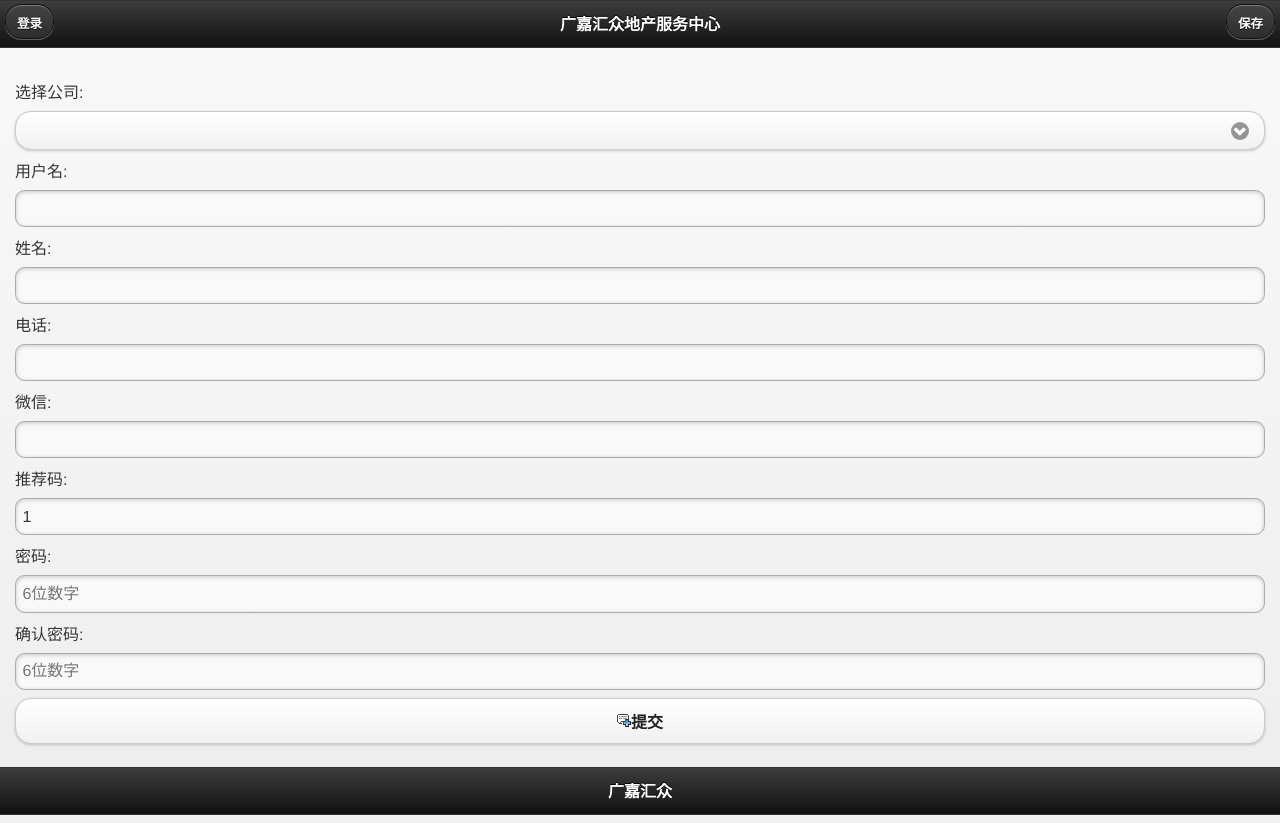
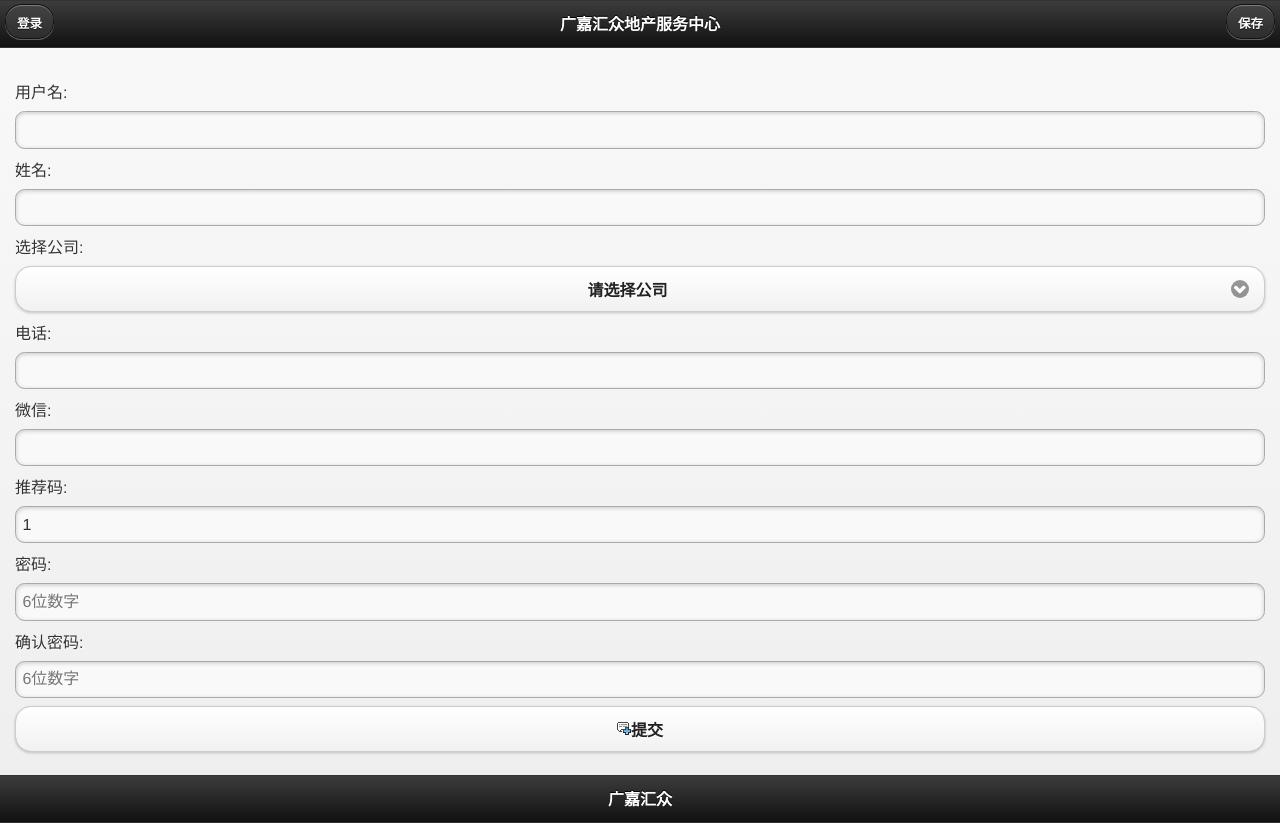
Before and after one commit to heymix/housexm, a PHP site: page /xiangmu/mobile/reg.php?parentId=1 in a window 1280 px wide. Run offline with PHP 8.4, Linux system fonts and the light colour scheme; the visitor is signed in with stand-in values (Sample User, id 1); data that the repository does not hold is empty.

Commit message:
修改登录

```diff
--- a/mobile/reg.php
+++ b/mobile/reg.php
@@ -30,7 +30,10 @@ $(document).ready(function(){
         		alert("姓名不能为空！");
         		return false;
         	}
-
+        	if($("#companyId").val()==""){
+        		alert("请选择公司！");
+        		return false;
+        	}
 
 			if($("#tel").val().length==0){
 				alert('手号码不能为空！');
@@ -70,7 +73,12 @@ $(document).ready(function(){
   <div data-role="content">
   <p id="errMsg" style="color:#F00"></p>
   	<form id="editForm" name="editForm"  method="post" >
-  	选择公司: <select <?php if($action=='edit') echo "disabled";?>  name="companyId" id="companyId">
+
+  <input id="action" name="action" value="<?php echo $action?>" type=hidden>
+        用户名: <input type="text" name="userName" id="userName" />
+	姓名: <input type="text" name="trueName" id="trueName" />
+	选择公司: <select <?php if($action=='edit') echo "disabled";?>  name="companyId" id="companyId">
+	<option value="">请选择公司</option>
   	      <?php
         	$q = "select * from t_company where is_del=0 order by pinyin_name asc";                   //SQL查询语句
         	mysql_query($char_set);
@@ -89,9 +97,6 @@ $(document).ready(function(){
         	}
         	?>
   </select>
-  <input id="action" name="action" value="<?php echo $action?>" type=hidden>
-        用户名: <input type="text" name="userName" id="userName" />
-	姓名: <input type="text" name="trueName" id="trueName" />
 	电话: <input type="text" name="tel" id="tel" />
 	微信: <input type="text" name="wechat" id="wechat" />
 	推荐码: <input <?php if(!empty($parentId)) echo ""?> type="text" name="parentId" id="parentId" value="<?php echo$parentId;?>" />
```
